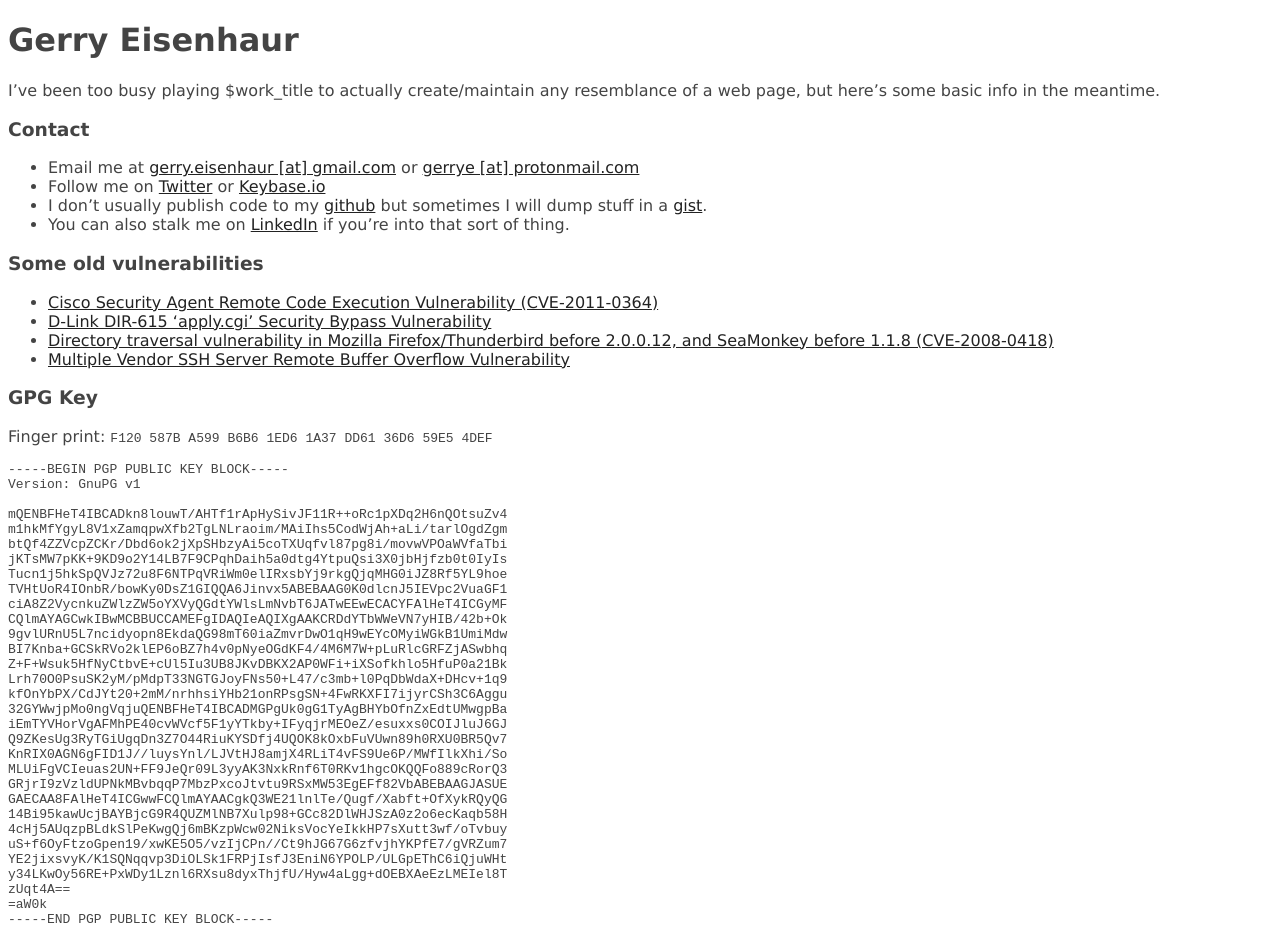
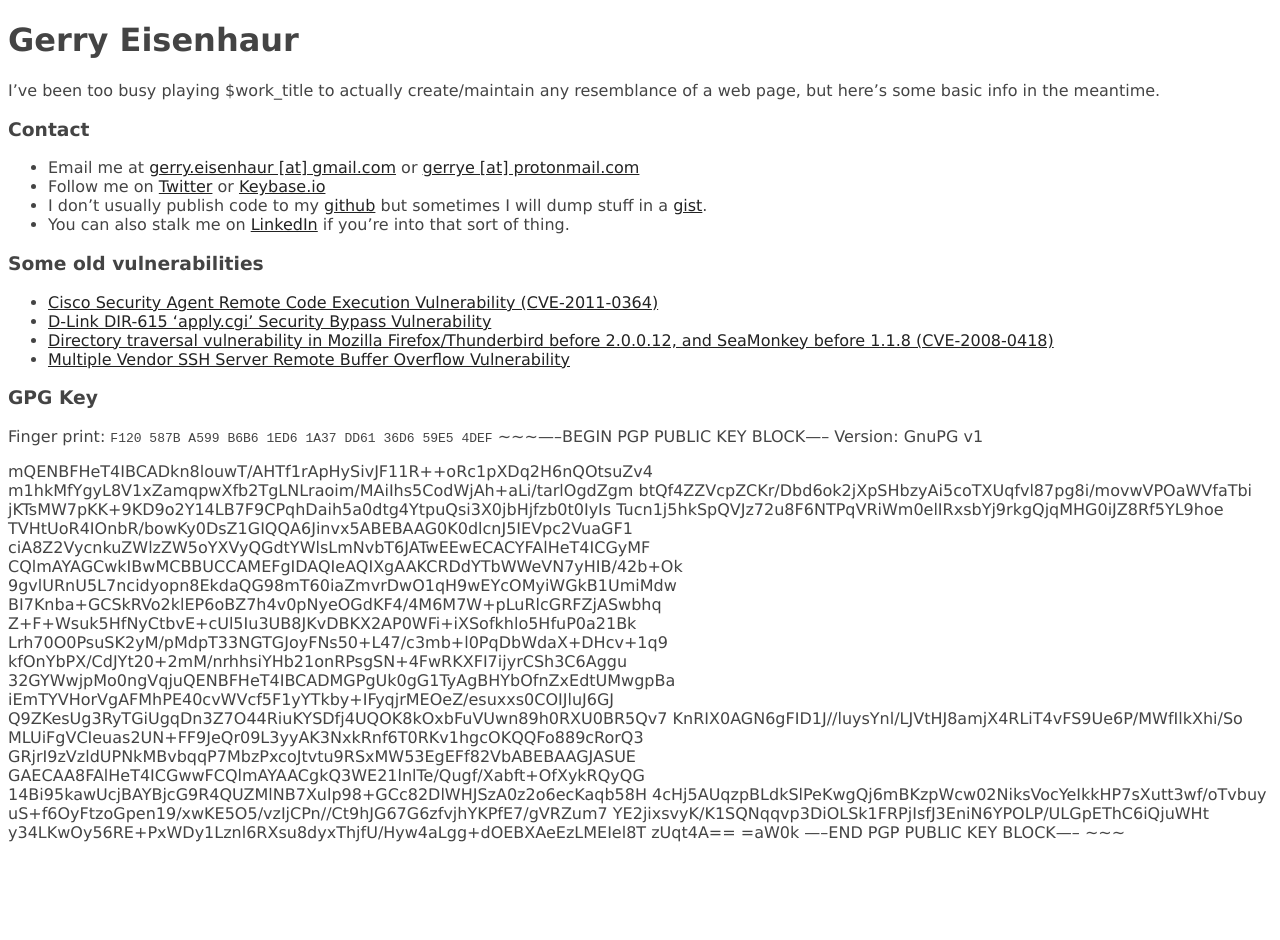
Before and after one commit to gerry/gerry.github.io, a Jekyll site: the page built from index.md, in a window 1280 px wide. Built offline with Jekyll 4.4.1, drawn with Linux system fonts in a browser that asks for light colours; after the commit the page ends 900 px from its top, so only the background shows below that.

Commit message:
i hate you

````diff
--- a/_config.yml
+++ b/_config.yml
@@ -6,8 +6,5 @@ author:
   twitter: gerryeisenhaur
 
 production_url : http://gerry.github.io/
-markdown: kramdown
-kramdown:
-  input: GFM # Enable GitHub Flavored Markdown (fenced code blocks)
-  hard_wrap: false
-  highlighter: rouge
+markdown:    kramdown
+highlighter: pygments
--- a/index.md
+++ b/index.md
@@ -19,8 +19,7 @@ I've been too busy playing $work_title to actually create/maintain any resemblan
 
 ### GPG Key
 Finger print: `F120 587B A599 B6B6 1ED6  1A37 DD61 36D6 59E5 4DEF`
-```
------BEGIN PGP PUBLIC KEY BLOCK-----
+~~~-----BEGIN PGP PUBLIC KEY BLOCK-----
 Version: GnuPG v1
 
 mQENBFHeT4IBCADkn8louwT/AHTf1rApHySivJF11R++oRc1pXDq2H6nQOtsuZv4
@@ -51,4 +50,4 @@ y34LKwOy56RE+PxWDy1Lznl6RXsu8dyxThjfU/Hyw4aLgg+dOEBXAeEzLMEIel8T
 zUqt4A==
 =aW0k
 -----END PGP PUBLIC KEY BLOCK-----
-```
+~~~
````
